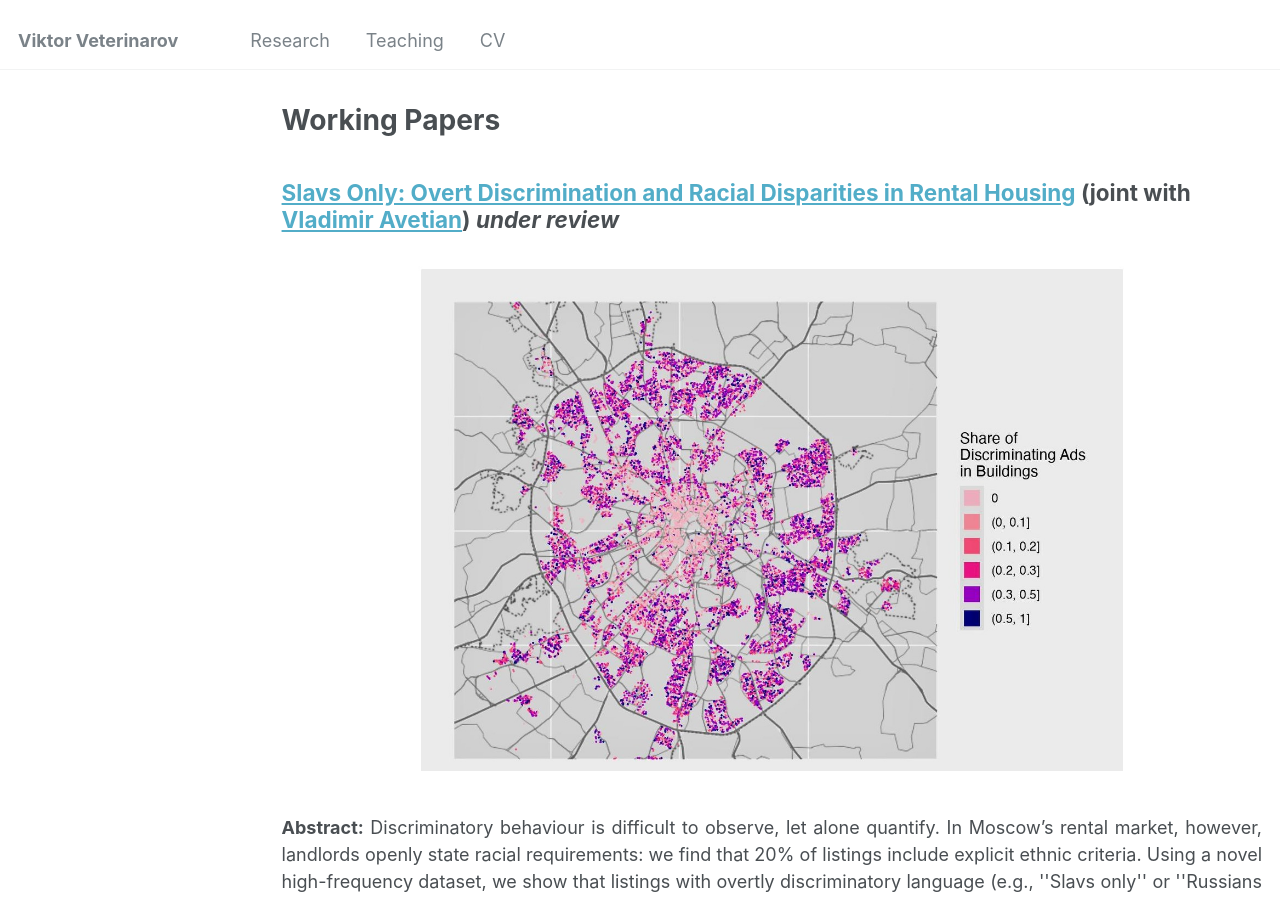
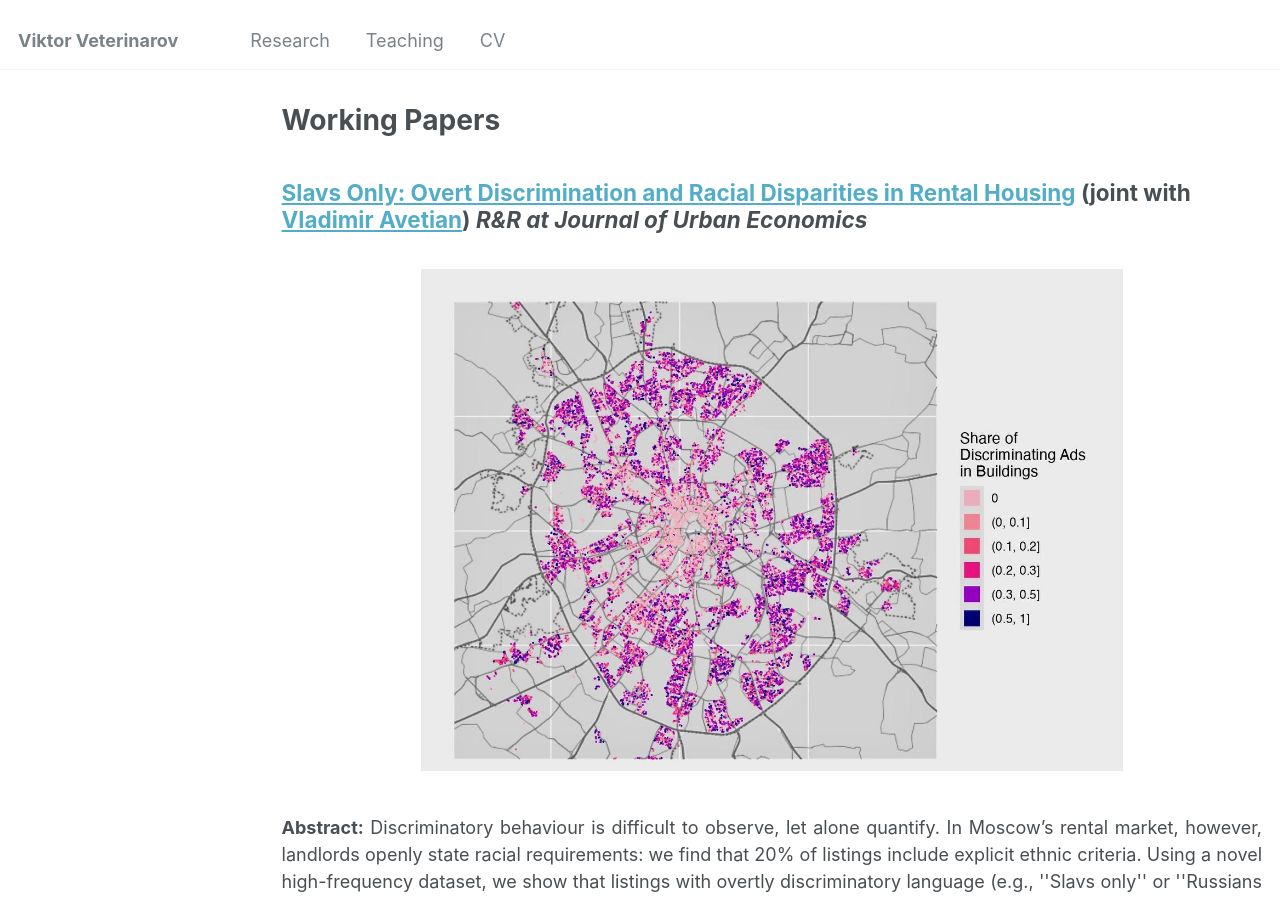
Before and after one commit to viktorveterinarov/viktorveterinarov.github.io, a Jekyll site: the page built from _pages/publications.md, in a window 1280 px wide and 900 px high. Built offline with Jekyll 4.4.1, drawn with Linux system fonts in a browser that asks for light colours.

Commit message:
Update publications.md

```diff
--- a/_pages/publications.md
+++ b/_pages/publications.md
@@ -7,7 +7,7 @@
 
 {% include base_path %}
 
-<a href="https://dx.doi.org/10.2139/ssrn.4983808" target="_blank">Slavs Only: Overt Discrimination and Racial Disparities in Rental Housing</a> (joint with <a href="https://vladimir-avetian.github.io/" target="_blank">Vladimir Avetian</a>) <em>under review</em>
+<a href="https://dx.doi.org/10.2139/ssrn.4983808" target="_blank">Slavs Only: Overt Discrimination and Racial Disparities in Rental Housing</a> (joint with <a href="https://vladimir-avetian.github.io/" target="_blank">Vladimir Avetian</a>) <em>R&R at Journal of Urban Economics</em>
 -----
 
 
```
